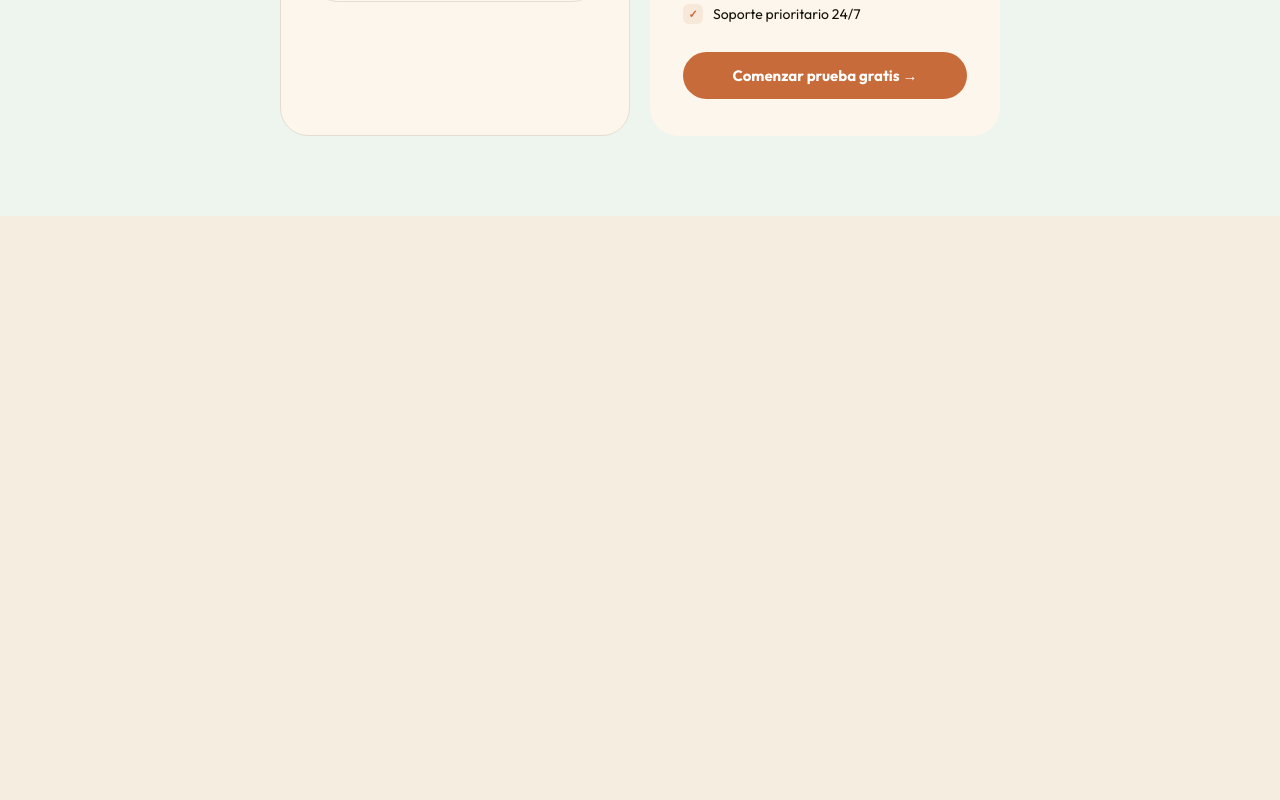
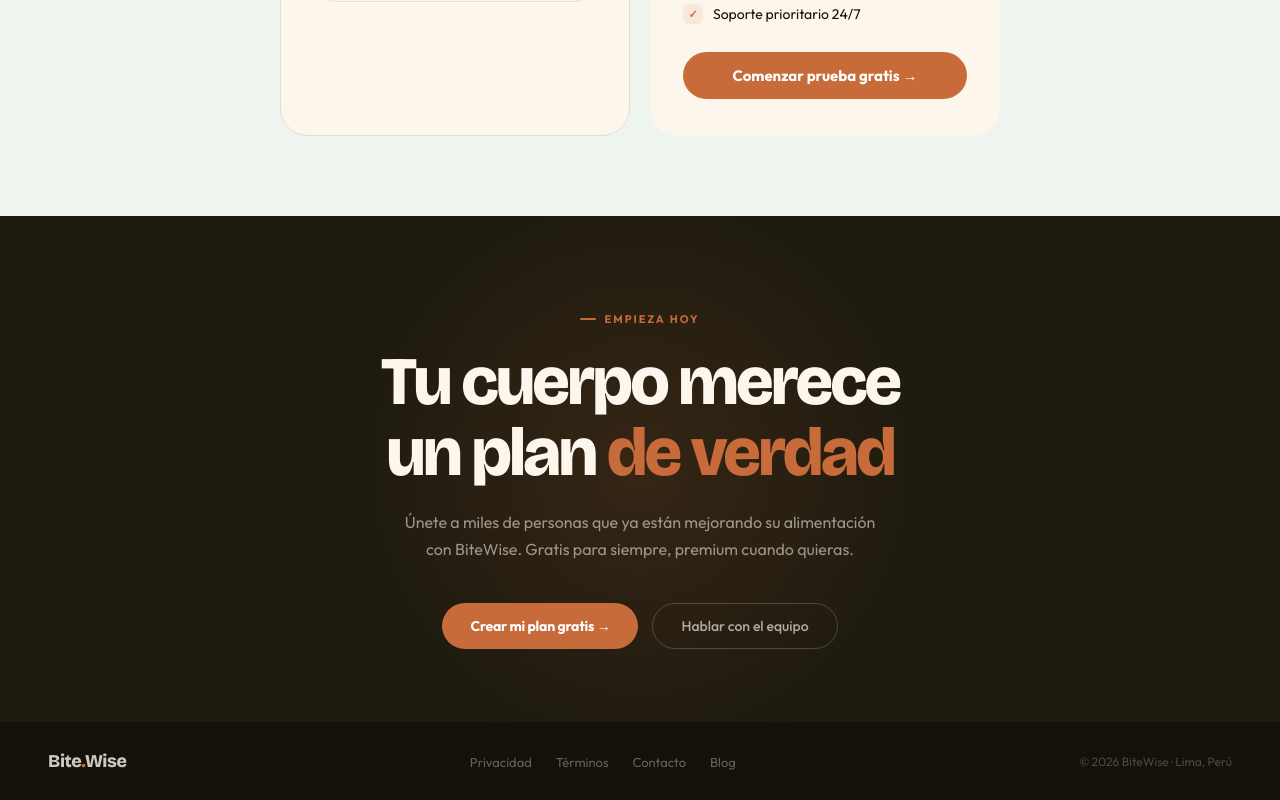
Before and after one commit to BiteWise-Grupo-OpenSource/bitewise-landing, an Angular app: page / in a window 1280 px wide. Shown: the part 3637-4437 px from the top of the page. Before the commit the page ends 3853 px from the top, so only its background shows below. Built offline with nearby package versions, Linux system fonts and the light colour scheme.

Commit message:
feat(cta-footer): add final call-to-action section with conversion prompt, community message and footer links

```diff
--- a/src/app/app.html
+++ b/src/app/app.html
@@ -5,3 +5,4 @@
 <app-features></app-features>
 <app-how></app-how>
 <app-pricing></app-pricing>
+<app-cta-footer></app-cta-footer>
--- a/src/app/app.ts
+++ b/src/app/app.ts
@@ -6,6 +6,7 @@ import { ProblemComponent } from './components/problem/problem';
 import { FeaturesComponent } from './components/features/features';
 import { HowComponent } from './components/how/how';
 import { PricingComponent } from './components/pricing/pricing';
+import { CtaFooterComponent } from './components/cta-footer/cta-footer';
 
 @Component({
   selector: 'app-root',
@@ -17,7 +18,8 @@ import { PricingComponent } from './components/pricing/pricing';
     ProblemComponent,
     FeaturesComponent,
     HowComponent,
-    PricingComponent],
+    PricingComponent,
+    CtaFooterComponent],
   templateUrl: './app.html',
   styleUrl: './app.css'
 })
--- /dev/null
+++ b/src/app/components/cta-footer/cta-footer.css
@@ -0,0 +1,88 @@
+.s-cta {
+  background: var(--charcoal2); padding: 96px 48px 72px;
+  text-align: center; position: relative; overflow: hidden;
+  transition: background var(--ease);
+}
+[data-theme="dark"] .s-cta { background: #0f0c07; }
+.s-cta::before {
+  content: ''; position: absolute; width: 600px; height: 600px; border-radius: 50%;
+  background: radial-gradient(circle, rgba(200,107,58,.14) 0%, transparent 65%);
+  left: 50%; top: 50%; transform: translate(-50%,-50%); pointer-events: none;
+  animation: orb-breathe 8s ease-in-out infinite;
+}
+@keyframes orb-breathe { 0%,100%{transform:translate(-50%,-50%) scale(1);} 50%{transform:translate(-50%,-50%) scale(1.1);} }
+.cta-eyebrow { justify-content: center; margin-bottom: 20px; }
+.cta-title { font-family: var(--display); font-weight: 800; font-size: clamp(36px,5.5vw,68px); color: var(--cream); letter-spacing: -3px; line-height: 1.05; margin-bottom: 20px; position: relative; }
+.cta-title em { font-style: normal; color: var(--terra); }
+.cta-sub { font-size: 16px; color: rgba(253,246,236,.55); line-height: 1.7; max-width: 480px; margin: 0 auto 40px; position: relative; }
+.cta-actions { display: flex; gap: 14px; justify-content: center; position: relative; }
+.cta-outline { border-color: rgba(253,246,236,.2); color: rgba(253,246,236,.65); }
+.cta-outline:hover { border-color: var(--terra); color: var(--terra); }
+
+.s-footer {
+  background: var(--charcoal); padding: 28px 48px;
+  display: flex; align-items: center; justify-content: space-between;
+  border-top: 1px solid rgba(255,255,255,.06);
+}
+[data-theme="dark"] .s-footer { background: #080603; }
+.footer-logo { font-family: var(--display); font-weight: 800; font-size: 18px; color: rgba(253,246,236,.8); letter-spacing: -0.5px; }
+.footer-logo span { color: var(--terra); }
+.footer-links { display: flex; gap: 24px; list-style: none; }
+.footer-links a { font-size: 13px; color: rgba(253,246,236,.35); text-decoration: none; transition: color .15s; }
+.footer-links a:hover { color: rgba(253,246,236,.65); }
+.footer-copy { font-size: 12px; color: rgba(253,246,236,.25); }
+
+.s-cta {
+  background: var(--charcoal2); padding: 96px 48px 72px;
+  text-align: center; position: relative; overflow: hidden; transition: background var(--ease);
+}
+[data-theme="dark"] .s-cta { background: #0f0c07; }
+.s-cta::before {
+  content: ''; position: absolute; width: 600px; height: 600px; border-radius: 50%;
+  background: radial-gradient(circle, rgba(200,107,58,.14) 0%, transparent 65%);
+  left: 50%; top: 50%; transform: translate(-50%,-50%); pointer-events: none;
+  animation: orb-breathe 8s ease-in-out infinite;
+}
+@keyframes orb-breathe { 0%,100%{transform:translate(-50%,-50%) scale(1);} 50%{transform:translate(-50%,-50%) scale(1.1);} }
+.cta-eyebrow { justify-content: center; margin-bottom: 20px; }
+.cta-title { font-family: var(--display); font-weight: 800; font-size: clamp(32px,5.5vw,68px); color: var(--cream); letter-spacing: -3px; line-height: 1.05; margin-bottom: 20px; position: relative; }
+.cta-title em { font-style: normal; color: var(--terra); }
+.cta-sub { font-size: 16px; color: rgba(253,246,236,.55); line-height: 1.7; max-width: 480px; margin: 0 auto 40px; position: relative; }
+.cta-actions { display: flex; gap: 14px; justify-content: center; position: relative; flex-wrap: wrap; }
+.cta-outline { border-color: rgba(253,246,236,.2); color: rgba(253,246,236,.65); }
+.cta-outline:hover { border-color: var(--terra); color: var(--terra); }
+
+.s-footer {
+  background: var(--charcoal); padding: 28px 48px;
+  display: flex; align-items: center; justify-content: space-between;
+  border-top: 1px solid rgba(255,255,255,.06); flex-wrap: wrap; gap: 16px;
+}
+[data-theme="dark"] .s-footer { background: #080603; }
+.footer-logo { font-family: var(--display); font-weight: 800; font-size: 18px; color: rgba(253,246,236,.8); letter-spacing: -0.5px; }
+.footer-logo span { color: var(--terra); }
+.footer-links { display: flex; gap: 24px; list-style: none; }
+.footer-links a { font-size: 13px; color: rgba(253,246,236,.35); text-decoration: none; transition: color .15s; }
+.footer-links a:hover { color: rgba(253,246,236,.65); }
+.footer-copy { font-size: 12px; color: rgba(253,246,236,.25); }
+
+/* ── RESPONSIVE ── */
+@media (max-width: 1024px) {
+  .s-cta { padding: 72px 28px 56px; }
+  .s-footer { padding: 24px 28px; }
+}
+
+@media (max-width: 768px) {
+  .s-cta { padding: 64px 24px 48px; }
+  .cta-title { letter-spacing: -2px; }
+  .s-footer { padding: 24px; flex-direction: column; align-items: center; text-align: center; gap: 12px; }
+  .footer-links { gap: 16px; }
+}
+
+@media (max-width: 480px) {
+  .s-cta { padding: 48px 20px 40px; }
+  .cta-actions { flex-direction: column; align-items: center; }
+  .cta-actions .btn-primary,
+  .cta-actions .cta-outline { width: 100%; justify-content: center; }
+  .s-footer { padding: 20px; }
+  .footer-links { flex-wrap: wrap; justify-content: center; gap: 12px; }
+}
--- /dev/null
+++ b/src/app/components/cta-footer/cta-footer.html
@@ -0,0 +1,19 @@
+<section class="s-cta">
+  <div class="section-eyebrow cta-eyebrow">Empieza hoy</div>
+  <h2 class="cta-title">Tu cuerpo merece<br>un plan <em>de verdad</em></h2>
+  <p class="cta-sub">Únete a miles de personas que ya están mejorando su alimentación con BiteWise. Gratis para siempre, premium cuando quieras.</p>
+  <div class="cta-actions">
+    <a href="#" class="btn-primary">Crear mi plan gratis →</a>
+    <a href="#" class="btn-outline cta-outline">Hablar con el equipo</a>
+  </div>
+</section>
+<footer class="s-footer">
+  <div class="footer-logo">Bite<span>.</span>Wise</div>
+  <ul class="footer-links">
+    <li><a href="#">Privacidad</a></li>
+    <li><a href="#">Términos</a></li>
+    <li><a href="#">Contacto</a></li>
+    <li><a href="#">Blog</a></li>
+  </ul>
+  <div class="footer-copy">© 2026 BiteWise · Lima, Perú</div>
+</footer>
--- /dev/null
+++ b/src/app/components/cta-footer/cta-footer.ts
@@ -0,0 +1,10 @@
+import { Component } from '@angular/core';
+
+@Component({
+  selector: 'app-cta-footer',
+  standalone: true,
+  imports: [],
+  templateUrl: './cta-footer.html',
+  styleUrls: ['./cta-footer.css']
+})
+export class CtaFooterComponent {}
```
Also changed, not shown: 1 other file (tests, documents, lock files or other folders).
